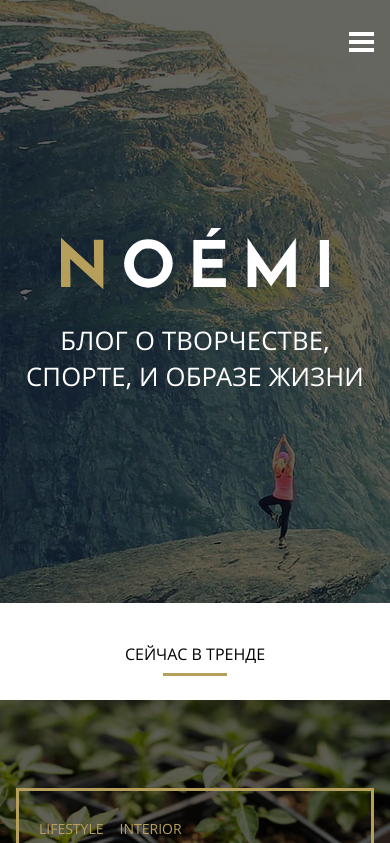
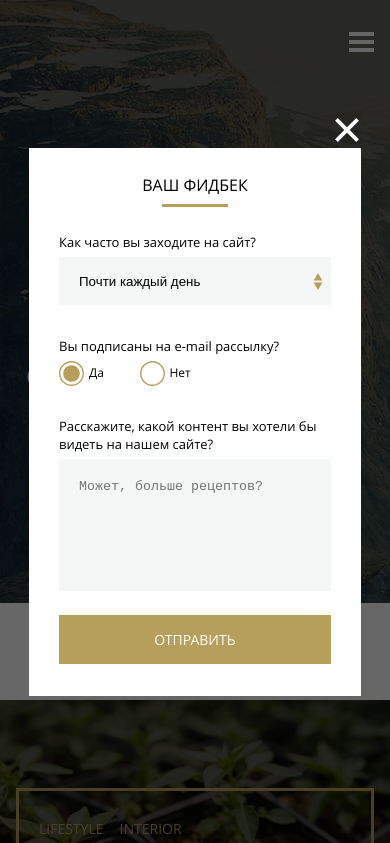
Before and after one commit to NikitaKST/noemi-diplom-mobile, a plain HTML site: page index.html in a window 390 px wide. Shown: the top 843 px of the page. Drawn offline with Linux system fonts and the light colour scheme.

Commit message:
ver. mobile - section popup is complete

```diff
--- a/css/style-mobile.css
+++ b/css/style-mobile.css
@@ -790,3 +790,222 @@ html, body, div, span, h1, h2, h3, h4, h5, h6, blockquote, a, address, img, ol,
 }
 
 /*POPUP*/
+.popup-hidden {
+  position: absolute;
+  width: 1px;
+  height: 1px;
+  margin: -1px;
+  padding: 0;
+  border: 0;
+  clip: rect(0 0 0 0);
+  overflow: hidden;
+}
+
+.popup {
+  width: 100%;
+  height: 100vh;
+  /* box-sizing: border-box; */
+
+  background-color: rgba(0, 0, 0, 0.6);
+  overflow-y: auto;
+
+  position: fixed;
+  z-index: 3;
+  top: 0;
+  left: 0;
+
+  display: flex;
+  justify-content: center;
+  align-items: center;
+}
+
+.popup-container {
+  width: 17rem;
+  padding: 26px 30px 32px;
+  background-color: #fff;
+  position: relative;
+}
+
+.popup-close {
+  position: relative;
+}
+
+.button-close {
+  width: 1.5rem;
+  height: 1.5rem;
+  background-size: auto;
+
+  background-image: url(../svg/form-x.svg);
+  background-color: rgba(0, 0, 0, 0);
+  background-repeat: no-repeat;
+  background-position: center center;
+  cursor: pointer;
+
+  position: absolute;
+  right: -1.75rem;
+  top: -3.5rem;
+}
+
+.popup-title {
+  color: #000;
+  text-transform: uppercase;
+  font-size: 1rem;
+  font-weight: bold;
+  text-align: center;
+  display: block;
+}
+
+.popup-title::after {
+  content: '';
+  display: block;
+  position: relative;
+  margin-left: auto;
+  margin-right: auto;
+  margin-top: 8px;
+  margin-bottom: 26px;
+  width: 66px;
+  height: 3px;
+  background: var(--main-color);
+}
+
+.popup-select {
+  display: flex;
+  flex-direction: column;
+}
+
+.select {
+  -webkit-appearance: none;
+  -moz-appearance: none;
+
+  box-sizing: border-box;
+  border: none;
+  background-color: #f4f7f6;
+  margin-bottom: 32px;
+  width: 100%;
+  height: 48px;
+  padding-left: 20px;
+  padding-right: 25px;
+  background-image: url("../svg/form-arrows.svg");
+  background-repeat: no-repeat;
+  background-size: 10px;
+  background-position: center right 0.5rem;
+  cursor: pointer;
+}
+
+.popup-form-title {
+  color: inherit;
+  font-size: 13px;
+  margin-bottom: 6px;
+}
+
+.select:focus {
+  outline-width: 1px;
+  outline-style: solid;
+  outline-color: var(--main-color);
+}
+
+.select-value {
+  font-size: 13px;
+  background-color: #f4f7f6;
+}
+
+.popup-checkbox {
+  display: flex;
+  flex-direction: column;
+  margin-bottom: 32px;
+}
+
+.radio-togle {
+  opacity: 0;
+  position: absolute;
+  width: 0;
+  height: 0;
+}
+
+.popup-radio-text {
+  display: inline-block;
+  position: relative;
+  padding-left: 30px;
+  margin-right: 32px;
+  cursor: pointer;
+  font-size: 12px;
+  line-height: 24px;
+  color: #000;
+}
+
+.popup-radio-text:before {
+  content: '';
+  display: inline-block;
+  position: absolute;
+  left: 0;
+  top: 0;
+  width: 25px;
+  height: 25px;
+  background-image: url(../svg/form-empty-circle.svg);
+  background-repeat: no-repeat;
+  background-size: contain;
+}
+
+.radio-togle:checked + .popup-radio-text:before {
+  background-image: url(../svg/form-circle.svg);
+}
+
+.radio-togle:focus + .popup-radio-text:before {
+  outline: none;
+  box-shadow: 0 0 0 1px var(--main-color);
+}
+
+.popup-recommendations-group {
+  display: flex;
+  flex-direction: column;
+  box-sizing: border-box;
+  margin-bottom: 8px;
+}
+
+.popup-textarea {
+  -webkit-appearance: none;
+  -moz-appearance: none;
+
+  border: none;
+  box-sizing: border-box;
+
+  width: 100%;
+  min-height: 132px;
+  resize: none;
+  overflow-y: auto;
+  background-color: #f4f7f6;
+  padding: 20px;
+  margin-bottom: 16px;
+}
+
+.popup-textarea:focus {
+  outline-width: 1px;
+  outline-style: solid;
+  outline-color: var(--main-color);
+}
+
+.popup-button {
+  -webkit-appearance: none;
+  -moz-appearance: none;
+
+  width: 100%;
+  box-sizing: border-box;
+  border: none;
+  background-color: var(--main-color);
+  cursor: pointer;
+  font-weight: 700;
+  font-size: 14px;
+  color: #fff;
+  padding: 15px 30px;
+  text-transform: uppercase;
+}
+
+.popup-button:hover {
+  background-color: #000;
+}
+
+.popup-button:focus {
+  outline-width: 1px;
+  outline-style: solid;
+  outline-color: var(--main-color);
+}
--- a/index.html
+++ b/index.html
@@ -493,11 +493,11 @@
 
     <!-- POPUP -->
 
-    <div class="popup popup-hidden">
+    <div class="popup"> <!-- добавить popap hiden -->
         <div class="popup-container">
             <div class="popup-close">
                 <button class="button-close" type="button">
-            <span class="send-hidden">Кнопка закрыть</span>
+                <span class="visually-hidden">Кнопка закрыть</span>
                 </button>
             </div>
             <h6 class="popup-title">ваш фидбек</h6>
@@ -515,10 +515,10 @@
                     <span class="popup-form-title">Вы подписаны на e-mail рассылку?
                     </span>
                     <div class="popup-checkbox-togle">
-                    <span class="send-hidden">Ответить Да</span>
+                        <span class="visually-hidden">Ответить Да</span>
                         <input type="radio" class="radio-togle" name="sending" id="radio-yes" checked>
                         <label class="popup-radio-text" for="radio-yes">Да</label>
-                    <span class="send-hidden">Ответить Нет</span>
+                        <span class="visually-hidden">Ответить Нет</span>
                         <input type="radio" class="radio-togle" name="sending" id="radio-no">
                         <label class="popup-radio-text" for="radio-no">Нет</label>
                     </div>
@@ -535,5 +535,6 @@
             </form>
         </div>
     </div>
+    <script src="./js/index.js"></script>
 </body>
 </html>
--- /dev/null
+++ b/js/index.js
@@ -0,0 +1,9 @@
+document.addEventListener('DOMContentLoaded', function () {
+  let closeButton = document.querySelector('.button-close');
+  let popup = document.querySelector('.popup');
+
+  closeButton.addEventListener('click', function () {
+      // Добавляем класс "popup-hidden" для скрытия popup
+      popup.classList.add('popup-hidden');
+  });
+});
```
Lines whose indentation alone changed are shown as unchanged.
